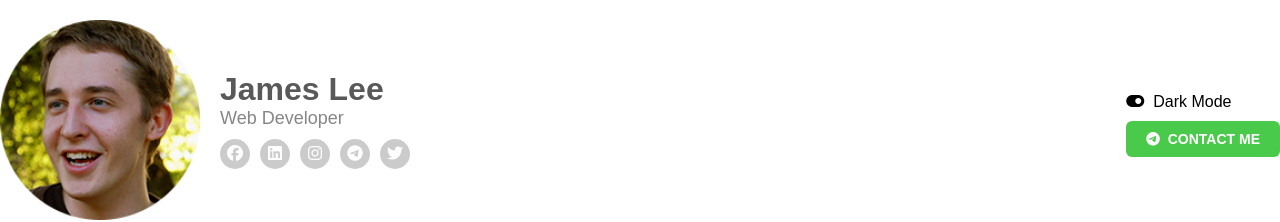
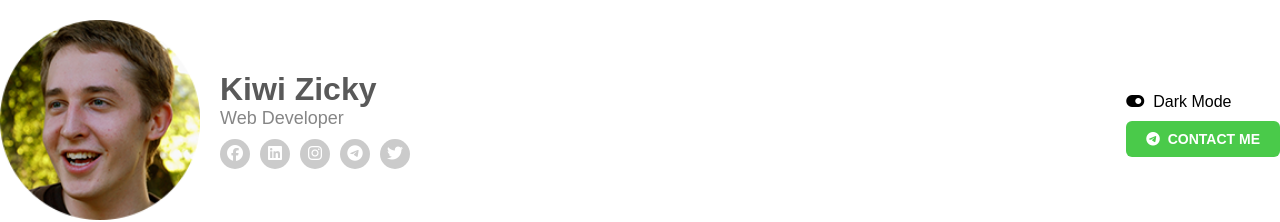
Before and after one commit to ChamnanKiwi/James-Portfolio-Demo, a plain HTML site: page index.html in a window 1280 px wide. Shown: the top 222 px of the page. Drawn offline with nearby package versions, Linux system fonts and the light colour scheme.

Commit message:
change name to Kiwi Zicky

```diff
--- a/index.html
+++ b/index.html
@@ -24,7 +24,7 @@
                 <img src="asset/image/profile.png" alt="" />
               </div>
               <div class="profile-detail">
-                <h2>James Lee</h2>
+                <h2>Kiwi Zicky</h2>
                 <span>Web Developer</span>
                 <ul class="social-media">
                   <li class="social-item">
```
